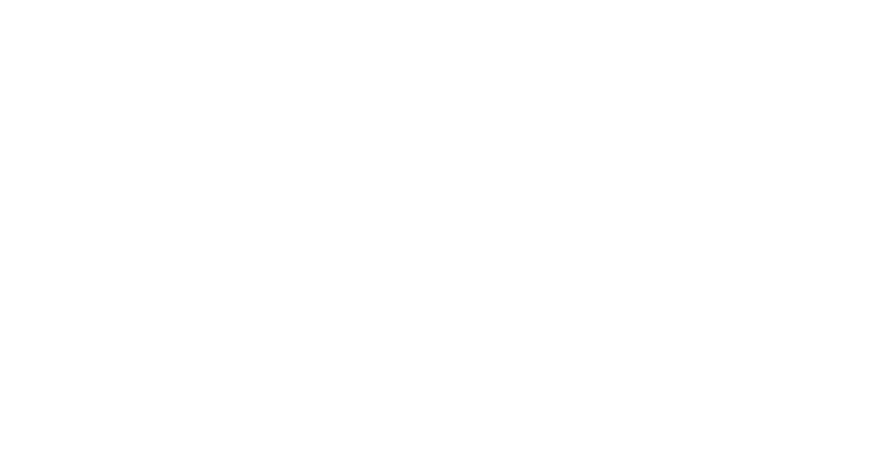
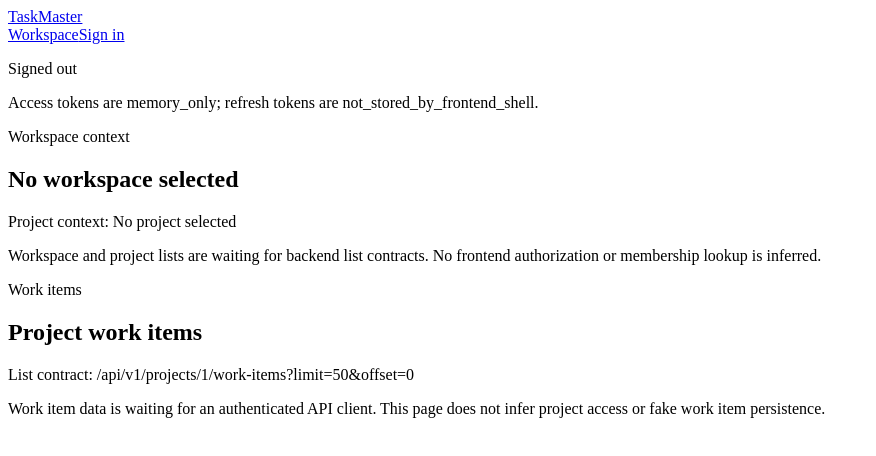
Before and after one commit to 1197smalik/TaskTracker, a React (Vite) app in the folder apps/frontend/: page /workspace/1/projects/1/work-items in a window 1280 px wide. Before the commit this address had no page. Shown: the top 456 px of the page, without its empty margins (0-876 px from the left). Built offline with nearby package versions, Linux system fonts and the light colour scheme.

Commit message:
TM-086 create frontend work item list page

```diff
--- a/apps/frontend/src/App.tsx
+++ b/apps/frontend/src/App.tsx
@@ -12,6 +12,7 @@
   type WorkspaceProjectNavigationState,
 } from "./projects";
 import { AppShell } from "./routes/AppShell";
+import { WorkItemListPage } from "./work-items";
 
 export function App() {
   const [session] = useState<AuthSession>(() => createAnonymousSession());
@@ -48,6 +49,10 @@
           path="/workspace/:workspaceId/projects/:projectId"
           element={<ProjectShellPage navigation={projectNavigation} />}
         />
+        <Route
+          path="/workspace/:workspaceId/projects/:projectId/work-items"
+          element={<WorkItemListPage />}
+        />
       </Route>
     </Routes>
   );
--- a/apps/frontend/src/projects/WorkspaceProjectNavigation.tsx
+++ b/apps/frontend/src/projects/WorkspaceProjectNavigation.tsx
@@ -78,6 +78,11 @@
         Route context: workspace {workspaceId ?? "unselected"}, project{" "}
         {projectId ?? "unselected"}.
       </p>
+      {workspaceId !== undefined && projectId !== undefined ? (
+        <Link to={`/workspace/${workspaceId}/projects/${projectId}/work-items`}>
+          View work items
+        </Link>
+      ) : null}
       <p>
         Board, backlog, sprint, epic, milestone, and settings pages are not
         implemented in this navigation shell.
--- /dev/null
+++ b/apps/frontend/src/work-items/WorkItemListPage.tsx
@@ -0,0 +1,87 @@
+import { useParams } from "react-router-dom";
+
+import {
+  type WorkItemListResponse,
+  buildProjectWorkItemListUrl,
+} from "./api";
+
+const DEFAULT_WORK_ITEM_LIST_LIMIT = 50;
+
+type WorkItemListPageState =
+  | {
+      status: "not_configured";
+      response: null;
+    }
+  | {
+      status: "ready";
+      response: WorkItemListResponse;
+    };
+
+const unloadedWorkItemListState: WorkItemListPageState = {
+  status: "not_configured",
+  response: null,
+};
+
+export function WorkItemListPage() {
+  const { projectId } = useParams();
+  const listUrl =
+    projectId === undefined
+      ? null
+      : buildProjectWorkItemListUrl(projectId, {
+          limit: DEFAULT_WORK_ITEM_LIST_LIMIT,
+          offset: 0,
+        });
+
+  return (
+    <section aria-labelledby="work-item-list-heading">
+      <p>Work items</p>
+      <h1 id="work-item-list-heading">Project work items</h1>
+      {listUrl !== null ? <p>List contract: {listUrl}</p> : null}
+      <WorkItemListView state={unloadedWorkItemListState} />
+    </section>
+  );
+}
+
+export function WorkItemListView({ state }: { state: WorkItemListPageState }) {
+  if (state.status === "not_configured") {
+    return (
+      <p>
+        Work item data is waiting for an authenticated API client. This page
+        does not infer project access or fake work item persistence.
+      </p>
+    );
+  }
+
+  if (state.response.items.length === 0) {
+    return <p>No work items returned for this project.</p>;
+  }
+
+  return (
+    <table>
+      <caption>
+        Showing {state.response.items.length} of {state.response.total} work
+        items
+      </caption>
+      <thead>
+        <tr>
+          <th scope="col">Type</th>
+          <th scope="col">Title</th>
+          <th scope="col">Status</th>
+          <th scope="col">Priority</th>
+          <th scope="col">Updated</th>
+        </tr>
+      </thead>
+      <tbody>
+        {state.response.items.map((item) => (
+          <tr key={item.id}>
+            <td>{item.type}</td>
+            <td>{item.title}</td>
+            <td>{item.status}</td>
+            <td>{item.priority ?? "Unprioritized"}</td>
+            <td>{item.updated_at}</td>
+          </tr>
+        ))}
+      </tbody>
+    </table>
+  );
+}
--- /dev/null
+++ b/apps/frontend/src/work-items/api.ts
@@ -0,0 +1,45 @@
+export type WorkItemListParams = {
+  limit: number;
+  offset: number;
+};
+
+export type WorkItemResponse = {
+  id: string;
+  project_id: string;
+  parent_id: string | null;
+  sprint_id: string | null;
+  epic_id: string | null;
+  assignee_id: string | null;
+  reporter_id: string | null;
+  current_state_id: string | null;
+  type: string;
+  status: string;
+  title: string;
+  description: string | null;
+  priority: string | null;
+  severity: string | null;
+  estimate: number | null;
+  typed_metadata: Record<string, unknown>;
+  version: number;
+  created_at: string;
+  updated_at: string;
+};
+
+export type WorkItemListResponse = {
+  items: WorkItemResponse[];
+  total: number;
+  limit: number;
+  offset: number;
+};
+
+export function buildProjectWorkItemListUrl(
+  projectId: string,
+  params: WorkItemListParams
+): string {
+  const query = new URLSearchParams({
+    limit: String(params.limit),
+    offset: String(params.offset),
+  });
+
+  return `/api/v1/projects/${encodeURIComponent(projectId)}/work-items?${query}`;
+}
--- /dev/null
+++ b/apps/frontend/src/work-items/index.ts
@@ -0,0 +1,7 @@
+export { WorkItemListPage, WorkItemListView } from "./WorkItemListPage";
+export { buildProjectWorkItemListUrl } from "./api";
+export type {
+  WorkItemListParams,
+  WorkItemListResponse,
+  WorkItemResponse,
+} from "./api";
```
Also changed, not shown: 1 other file (tests, documents, lock files or other folders).
